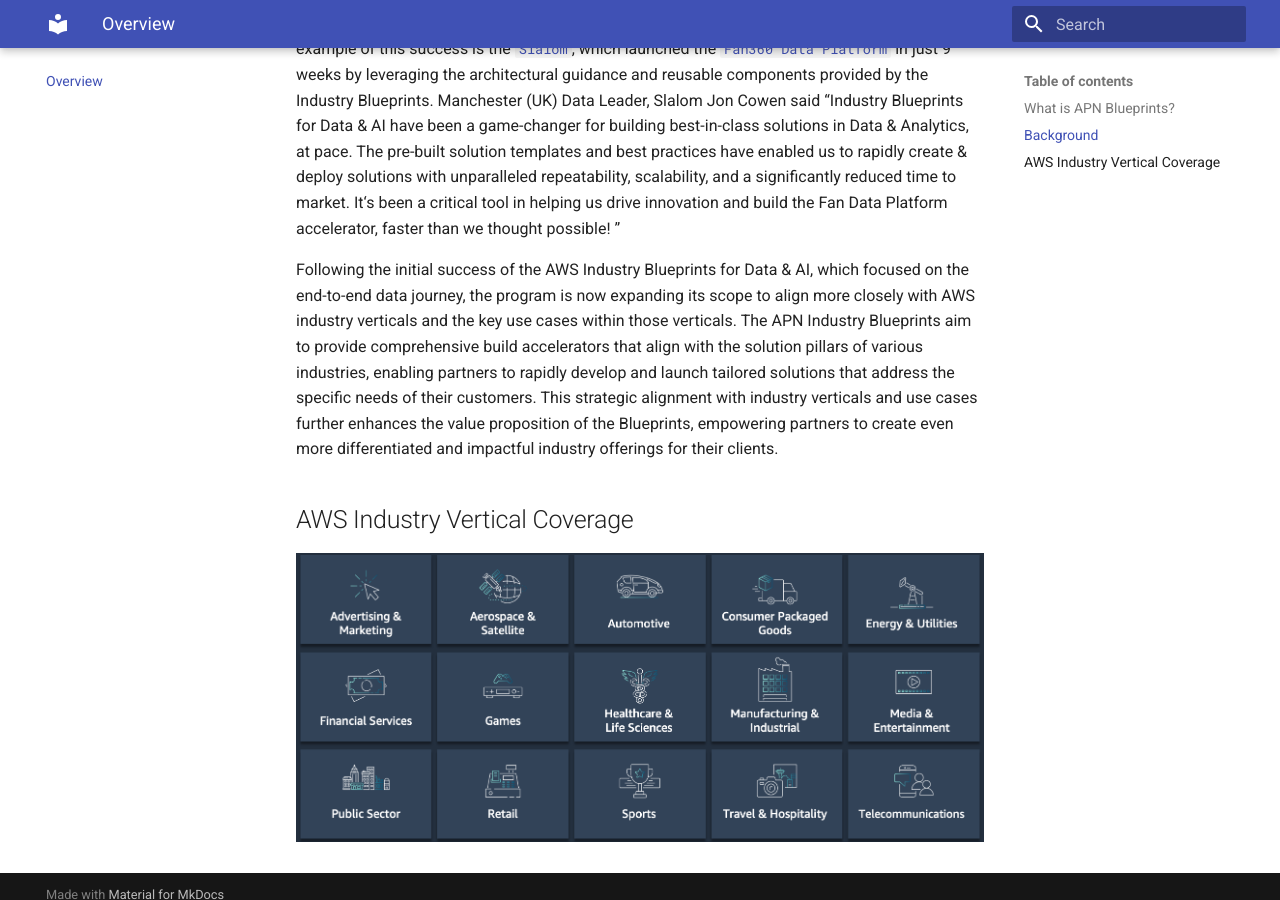
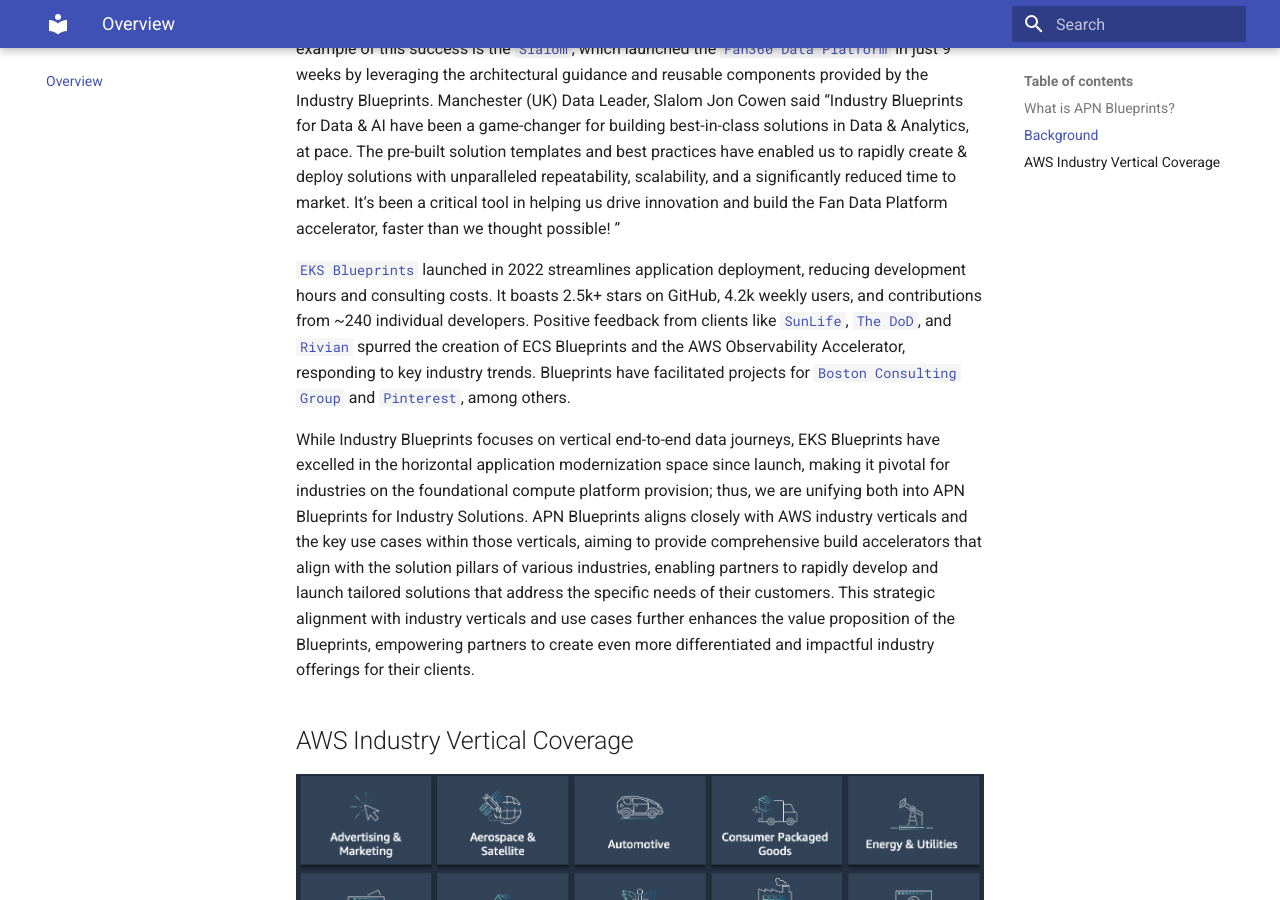
Before and after one commit to aws-samples/apn-blueprints-for-industry-solutions, an MkDocs documentation site: the page built from docs/index.md, in a window 1280 px wide and 900 px high, scrolled down 1005 px. Built offline with MkDocs 1.6.1 and Material for MkDocs 9.7.7, drawn with Linux system fonts in a browser that asks for light colours.

Commit message:
Updating index page

```diff
--- a/docs/index.md
+++ b/docs/index.md
@@ -2,17 +2,19 @@
 
 ## What is APN Blueprints?
 
-APN Blueprints offers a suite of building components, including Terraform, CDK code, CloudFormation templates, and solution accelerators, streamlining the configuration and deployment of tailored solutions across various industry verticals. Users can swiftly provision production-ready modern compute platforms, set up foundational data ingestion components or add customized ones for specific use cases. Additionally, the Blueprints incorporate ISV products with specialized capabilities to meet specific requirements of industries by customers (E.g. Enterprise Data Catalog component by [`Collibra`]('https://www.collibra.com/us/en'); Data compliance component by [`Alation`]('https://www.alation.com/'); CDP component by [`Tealium`]('https://tealium.com/')). Each blueprint provides prescriptive architecture guidance with componentized runnable technical artifacts, simplifying the development of industry-specific solutions with pattern-based definitions.
+APN Blueprints offers a suite of building components, including Terraform, CDK code, CloudFormation templates, and solution accelerators, streamlining the configuration and deployment of tailored solutions across various industry verticals. Users can swiftly provision production-ready modern compute platforms, set up foundational data ingestion components or add customized ones for specific use cases. Additionally, the Blueprints incorporate ISV products with specialized capabilities to meet specific requirements of industries by customers (E.g. Enterprise Data Catalog component by [`Collibra`](https://www.collibra.com/us/en); Data compliance component by [`Alation`](https://www.alation.com/); CDP component by [`Tealium`](https://tealium.com/)). Each blueprint provides prescriptive architecture guidance with componentized runnable technical artifacts, simplifying the development of industry-specific solutions with pattern-based definitions.
 
 ## Background
 
-The digital transformation of industries is compelling AWS customers to prioritize agility, adaptability, and transformation. Partners specializing in industry solutions highlight the substantial time investment, often up to 6 months, needed to initiate a new industry solution offering, which includes learning new AWS services. Consequently, there is an escalating demand for solution accelerators  to truly enable agility and differentiation, expediting the initial phase and streamlining the process. In response to this, we launched the [`AWS Industry Blueprints for Data & AI`]('index1.md') in May 2023, with mission to empowers partners to accelerate their industry solution development processes and enhance profitability by offering detailed architectural guidance alongside reusable technical components and partner ecosystem products, streamlining the creation of industry-specific solutions through defined patterns. AWS Industry Blueprints for Data & AI covers the end-to-end data journey with a primary focus on the process of `Turning Data into Insights`.
+The digital transformation of industries is compelling AWS customers to prioritize agility, adaptability, and transformation. Partners specializing in industry solutions highlight the substantial time investment, often up to 6 months, needed to initiate a new industry solution offering, which includes learning new AWS services. Consequently, there is an escalating demand for solution accelerators  to truly enable agility and differentiation, expediting the initial phase and streamlining the process. In response to this, we launched the [`AWS Industry Blueprints for Data & AI`](./index1.md) in May 2023, with mission to empowers partners to accelerate their industry solution development processes and enhance profitability by offering detailed architectural guidance alongside reusable technical components and partner ecosystem products, streamlining the creation of industry-specific solutions through defined patterns. AWS Industry Blueprints for Data & AI covers the end-to-end data journey with a primary focus on the process of `Turning Data into Insights`.
 
-Since launch, AWS partners have enthusiastically embraced the AWS Industry Blueprints for Data & AI, recognizing the value it brings in accelerating their industry solution development. A prime example of this success is the [`Slalom`]('https://www.slalom.com/us/en'), which launched the [`Fan360 Data Platform`]('https://aws.amazon.com/blogs/apn/game-on-getting-the-most-out-of-slalom-sports-fan-engagement-data-platform-accelerator/') in just 9 weeks by leveraging the architectural guidance and reusable components provided by the Industry Blueprints. Manchester (UK) Data Leader, Slalom Jon Cowen said “Industry Blueprints for Data & AI have been a game-changer for building best-in-class solutions in Data & Analytics, at pace.
+Since launch, AWS partners have enthusiastically embraced the AWS Industry Blueprints for Data & AI, recognizing the value it brings in accelerating their industry solution development. A prime example of this success is the [`Slalom`](https://www.slalom.com/us/en), which launched the [`Fan360 Data Platform`](https://aws.amazon.com/blogs/apn/game-on-getting-the-most-out-of-slalom-sports-fan-engagement-data-platform-accelerator/) in just 9 weeks by leveraging the architectural guidance and reusable components provided by the Industry Blueprints. Manchester (UK) Data Leader, Slalom Jon Cowen said “Industry Blueprints for Data & AI have been a game-changer for building best-in-class solutions in Data & Analytics, at pace.
 The pre-built solution templates and best practices have enabled us to rapidly create & deploy solutions with unparalleled repeatability, scalability, and a significantly reduced time to market.
 It‘s been a critical tool in helping us drive innovation and build the Fan Data Platform accelerator, faster than we thought possible! ”
 
-Following the initial success of the AWS Industry Blueprints for Data & AI, which focused on the end-to-end data journey, the program is now expanding its scope to align more closely with AWS industry verticals and the key use cases within those verticals. The APN Industry Blueprints aim to provide comprehensive build accelerators that align with the solution pillars of various industries, enabling partners to rapidly develop and launch tailored solutions that address the specific needs of their customers. This strategic alignment with industry verticals and use cases further enhances the value proposition of the Blueprints, empowering partners to create even more differentiated and impactful industry offerings for their clients.
+[`EKS Blueprints`](https://aws.amazon.com/blogs/containers/bootstrapping-clusters-with-eks-blueprints/) launched in 2022 streamlines application deployment, reducing development hours and consulting costs. It boasts 2.5k+ stars on GitHub, 4.2k weekly users, and contributions from ~240 individual developers. Positive feedback from clients like [`SunLife`](https://www.sunlife.com/en/), [`The DoD`](https://www.defense.gov/), and [`Rivian`](https://rivian.com/) spurred the creation of ECS Blueprints and the AWS Observability Accelerator, responding to key industry trends. Blueprints have facilitated projects for [`Boston Consulting Group`](https://www.bcg.com/) and [`Pinterest`](https://www.pinterest.com/), among others.
+
+While Industry Blueprints focuses on vertical end-to-end data journeys, EKS Blueprints have excelled in the horizontal application modernization space since launch, making it pivotal for industries on the foundational compute platform provision; thus, we are unifying both into APN Blueprints for Industry Solutions. APN Blueprints aligns closely with AWS industry verticals and the key use cases within those verticals, aiming to provide comprehensive build accelerators that align with the solution pillars of various industries, enabling partners to rapidly develop and launch tailored solutions that address the specific needs of their customers. This strategic alignment with industry verticals and use cases further enhances the value proposition of the Blueprints, empowering partners to create even more differentiated and impactful industry offerings for their clients.
 
 ## AWS Industry Vertical Coverage
 
```
